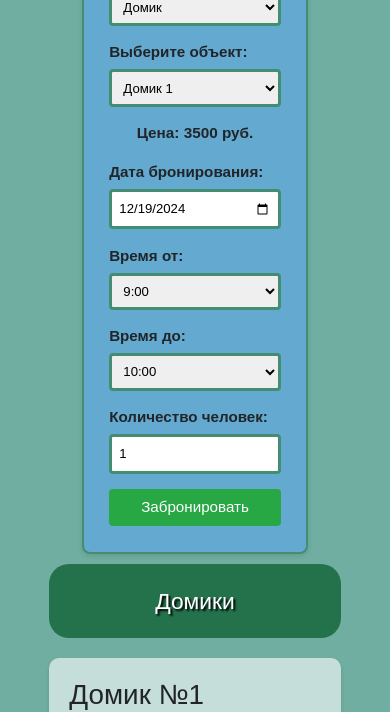
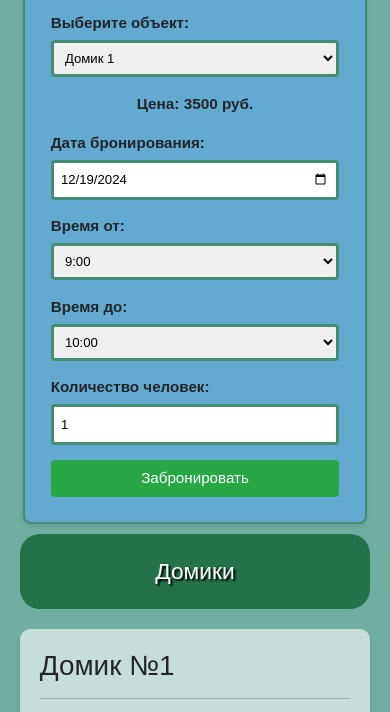
Before and after one commit to Landin-droid/UIRS_Pobeda, a plain HTML site: page pages/book.html in a window 390 px wide. Shown: the part 208-920 px from the top of the page. Drawn offline with nearby package versions, Linux system fonts and the light colour scheme.

Commit message:
fixed visaulity in mobile phones

```diff
--- a/css/bookStyle.css
+++ b/css/bookStyle.css
@@ -322,6 +322,8 @@ body{
 }
 .book-container-h1{
     text-align: center;
+    word-wrap: break-word;
+    font-size: calc(22px + (27 - 22) * ((100vw - 320px) / (1440 - 320)));
     margin-bottom: calc(15px + (20 - 15) * ((100vw - 320px) / (1440 - 320)));
 }
 
@@ -350,6 +352,7 @@ form button {
     border-radius: 4px;
     cursor: pointer;
     font-size: calc(15px + (18 - 15) * ((100vw - 320px) / (1440 - 320)));
+    word-wrap: break-word;
 }
 
 form button:hover {
@@ -718,3 +721,14 @@ ul.charsPav {
 .text-official{
     white-space: nowrap;
 }
+
+@media (max-width: 450px){
+    .main__content,
+    .container__main1,
+    .container__main{
+        margin: 0;
+    }
+    .footer__payments{
+        margin-bottom: 10px;
+    }
+}
--- a/css/cafeStyle.css
+++ b/css/cafeStyle.css
@@ -300,7 +300,7 @@ body{
 }
 @media (max-width: 1090px) {
     .main__content{
-        padding: 60 0px 0px 0px;
+        padding: 60px 0px 0px 0px;
     }
 }
 /*Кафе главная*/
@@ -542,3 +542,14 @@ body{
 .text-official{
     white-space: nowrap;
 }
+
+@media (max-width: 600px){
+    .main__content,
+    .container__main1,
+    .container__main{
+        margin: 0;
+    }
+    .footer__payments{
+        margin-bottom: 10px;
+    }
+}
--- a/css/karaokeStyle.css
+++ b/css/karaokeStyle.css
@@ -578,3 +578,14 @@ body{
 .text-official{
     white-space: nowrap;
 }
+
+@media (max-width: 600px){
+    .main__content,
+    .container__main1,
+    .container__main{
+        margin: 0;
+    }
+    .footer__payments{
+        margin-bottom: 10px;
+    }
+}
--- a/css/profileStyle.css
+++ b/css/profileStyle.css
@@ -532,3 +532,17 @@ li{
 .text-official{
     white-space: nowrap;
 }
+
+@media (max-width: 600px){
+    .main__content,
+    .container__main1,
+    .container__main{
+        margin: 0;
+    }
+    .container__main1{
+        margin-bottom: 10px;
+    }
+    .footer__payments{
+        margin-bottom: 10px;
+    }
+}
--- a/css/rentStyle.css
+++ b/css/rentStyle.css
@@ -641,3 +641,14 @@ img > h2{
 .text-official{
     white-space: nowrap;
 }
+
+@media (max-width: 450px){
+    .main__content,
+    .container__main1,
+    .container__main{
+        margin: 0;
+    }
+    .footer__payments{
+        margin-bottom: 10px;
+    }
+}
```
